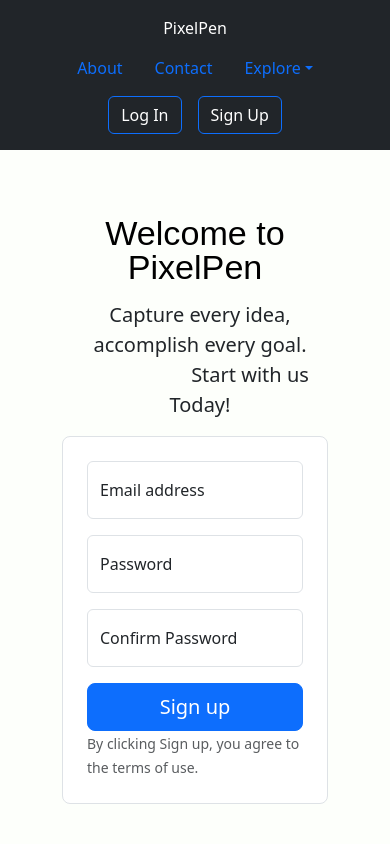
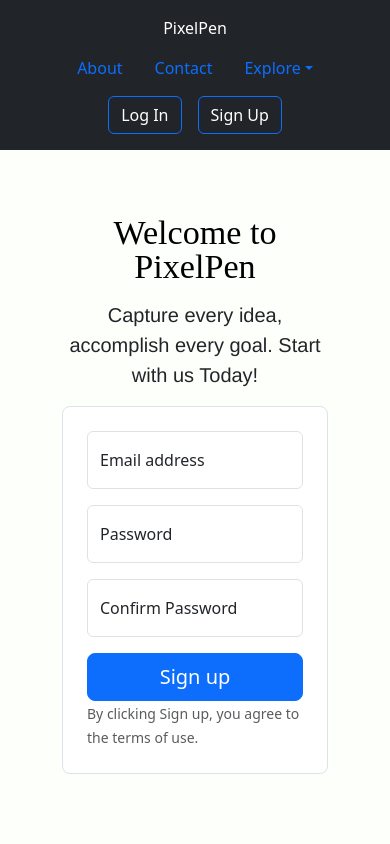
Before and after one commit to TemiladeRebecca/PixelPen, a React (Create React App) app in the folder frontend/: page /signup in a window 390 px wide. Shown: the top 844 px of the page. Built offline with nearby package versions, Linux system fonts and the light colour scheme.

Commit message:
Updated the signup page to make it responsive

```diff
--- a/frontend/src/components/Login/SignUp.js
+++ b/frontend/src/components/Login/SignUp.js
@@ -7,8 +7,8 @@ function SignUp () {
     return (
         <div class="row align-items-center g-lg-2 py-3" style={{margin: "50px 50px 150px 50px"}}>
       <div class="col-lg-6 text-center text-lg-start" style={{marginTop: "0px"}}>
-        <h1 class="display-4 lh-1 text-body-emphasis mb-3" style={{ fontFamily: 'Arial, serif' }}>Welcome to PixelPen</h1>
-        <p class="col-lg-8 fs-5" style={{marginLeft: "10px"}}>Capture every idea, accomplish every goal. <span style={{marginLeft: "100px"}}>Start with us Today!</span></p>
+        <h1 class="display-4 lh-1 text-body-emphasis mb-3" style={{ fontFamily: 'Times New Roman, serif' }}>Welcome to PixelPen</h1>
+        <p class="col-lg-10 fs-5" style={{fontFamily: 'Helvetica, sans-serif' }}>Capture every idea, accomplish every goal. <span>Start with us Today!</span></p>
       </div>
       <div class="col-md-8 mx-auto col-lg-4">
         <form class="p-4 p-md-5 border rounded-3" style={{backgroundColor: "white"}}>
```
